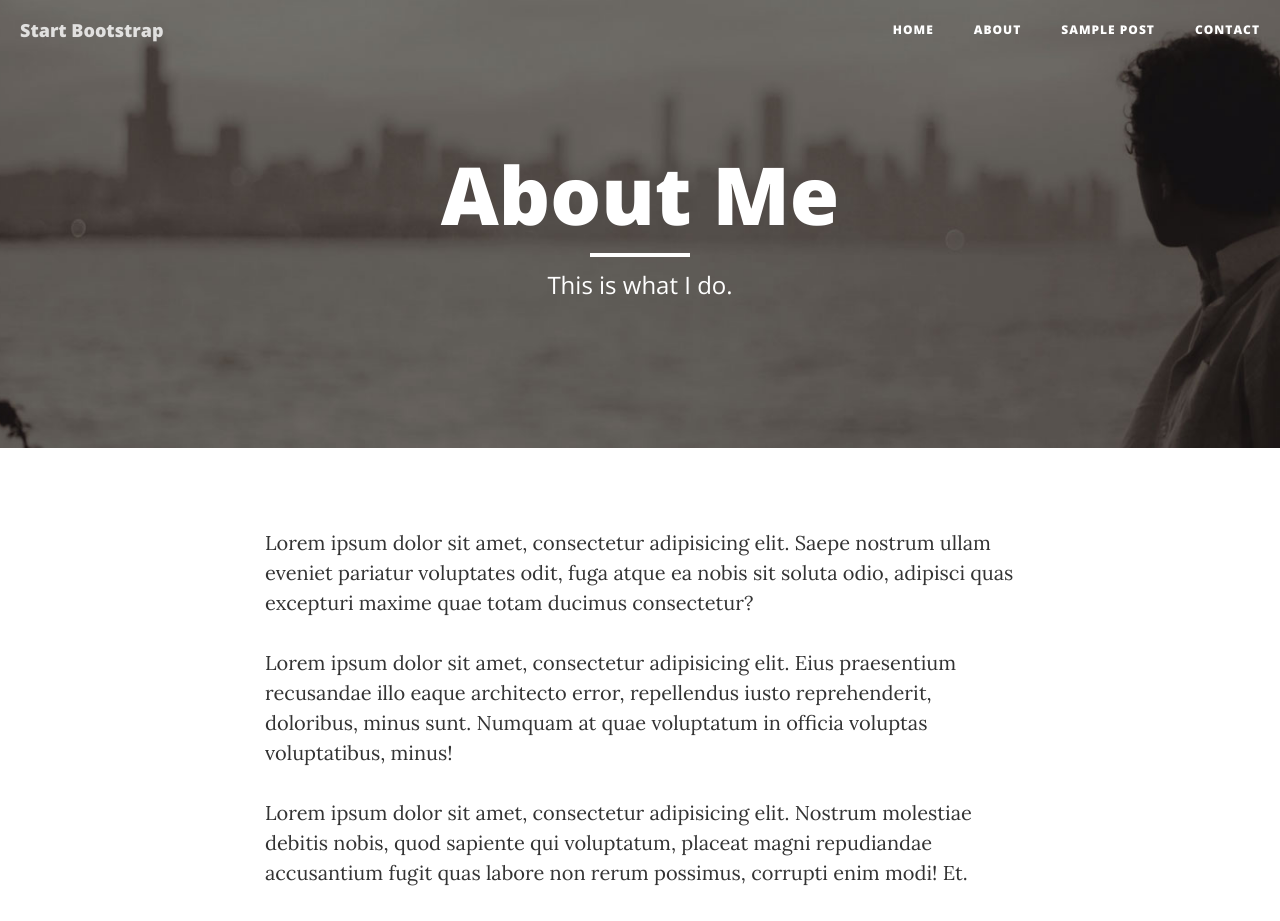
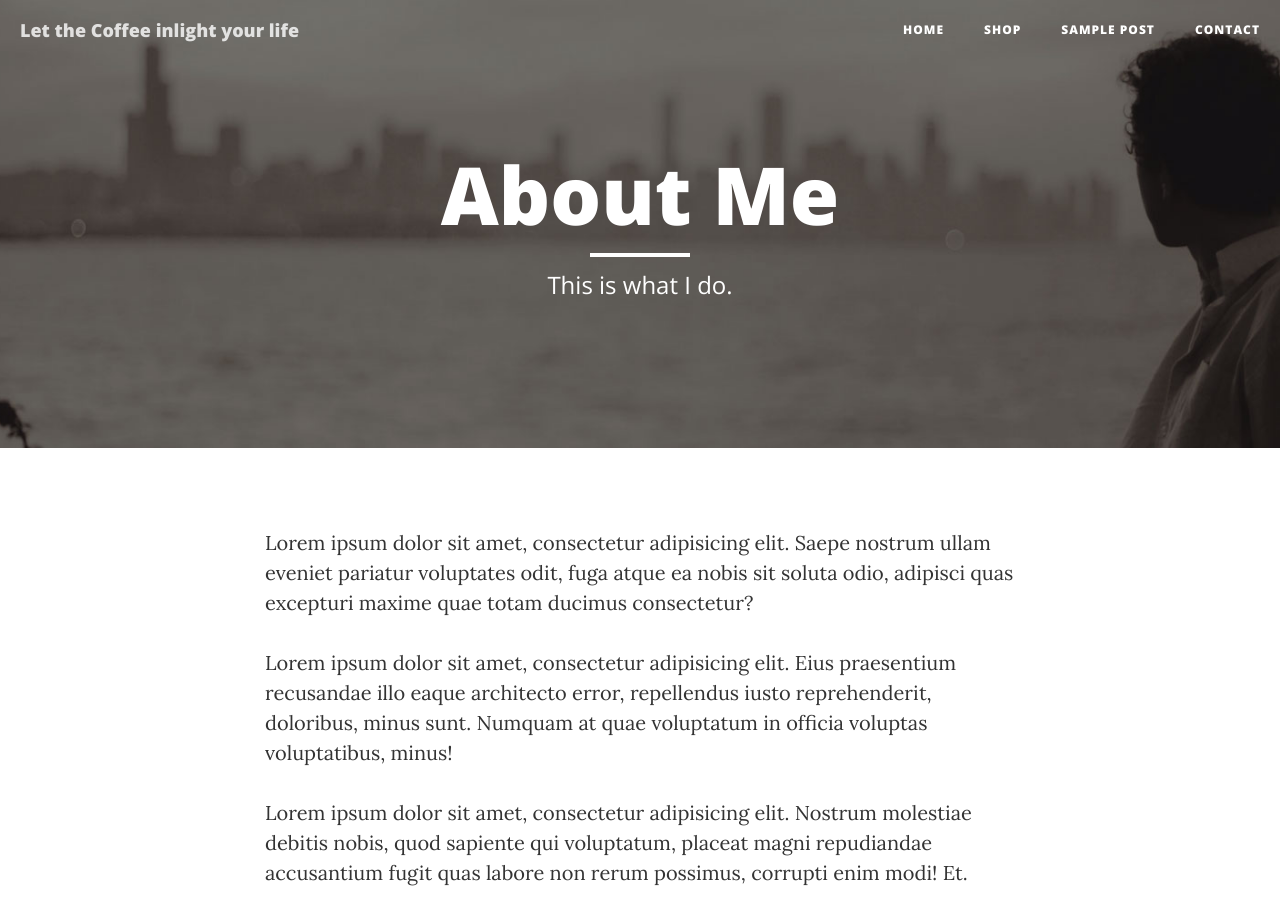
Before and after one commit to Ryensmamami/GirlsCodingDayDemo, a website: page startbootstrap-clean-blog-gh-pages/about.html in a window 1280 px wide. Shown: the top 921 px of the page. Drawn offline with nearby package versions, Linux system fonts and the light colour scheme.

Commit message:
about.html
修改about页面为我的咖啡厅

```diff
--- a/startbootstrap-clean-blog-gh-pages/about.html
+++ b/startbootstrap-clean-blog-gh-pages/about.html
@@ -6,10 +6,10 @@
     <meta charset="utf-8">
     <meta http-equiv="X-UA-Compatible" content="IE=edge">
     <meta name="viewport" content="width=device-width, initial-scale=1">
-    <meta name="description" content="">
-    <meta name="author" content="">
+    <meta name="description" content="this is yixuan's first html project">
+    <meta name="author" content="Yixuan">
 
-    <title>Clean Blog - About</title>
+    <title>Yixuan's Coffee Shop - About</title>
 
     <!-- Bootstrap Core CSS -->
     <link href="vendor/bootstrap/css/bootstrap.min.css" rel="stylesheet">
@@ -42,7 +42,7 @@
                     <span class="sr-only">Toggle navigation</span>
                     Menu <i class="fa fa-bars"></i>
                 </button>
-                <a class="navbar-brand" href="index.html">Start Bootstrap</a>
+                <a class="navbar-brand" href="index.html">Let the Coffee inlight your life</a>
             </div>
 
             <!-- Collect the nav links, forms, and other content for toggling -->
@@ -52,7 +52,7 @@
                         <a href="index.html">Home</a>
                     </li>
                     <li>
-                        <a href="about.html">About</a>
+                        <a href="about.html">Shop</a>
                     </li>
                     <li>
                         <a href="post.html">Sample Post</a>
```
